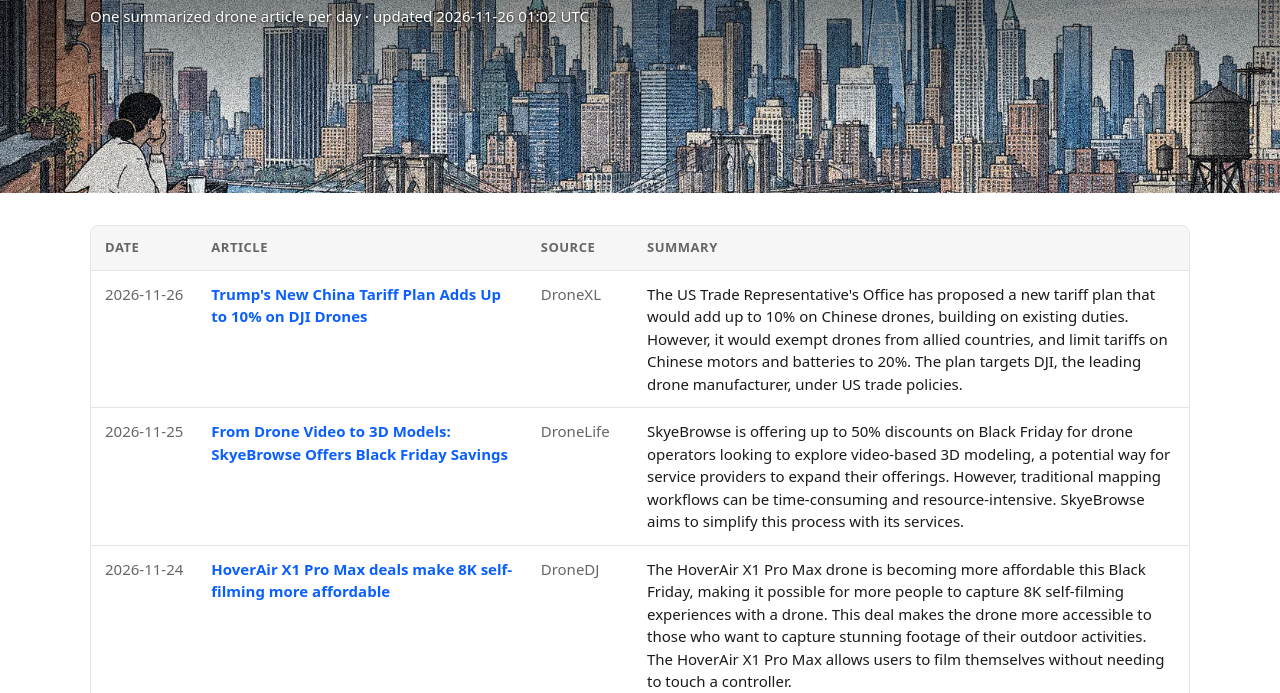
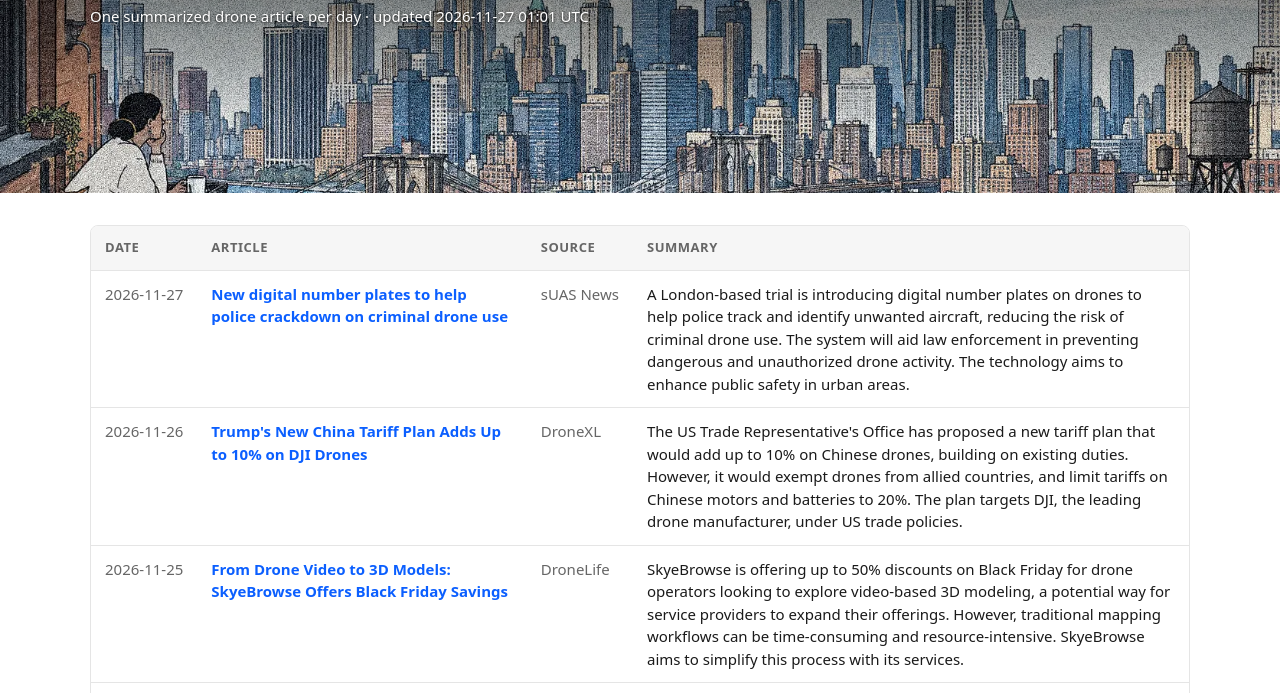
Before and after one commit to rayozma/drone-newsletter, a plain HTML site: page index.html in a window 1280 px wide. Shown: the part 87-780 px from the top of the page. Drawn offline with Linux system fonts and the light colour scheme.

Commit message:
Daily drone news update

```diff
--- a/drone_news_log.csv
+++ b/drone_news_log.csv
@@ -64,3 +64,4 @@ Date,Title,Summary,Link
 2026-11-24,HoverAir X1 Pro Max deals make 8K self-filming more affordable,"The HoverAir X1 Pro Max drone is becoming more affordable this Black Friday, making it possible for more people to capture 8K self-filming experiences with a drone. This deal makes the drone more accessible to those who want to capture stunning footage of their outdoor activities. The HoverAir X1 Pro Max allows users to film themselves without needing to touch a controller.",https://dronedj.com/2026/11/23/hoverair-drone-discount-black-friday/
 2026-11-25,From Drone Video to 3D Models: SkyeBrowse Offers Black Friday Savings,"SkyeBrowse is offering up to 50% discounts on Black Friday for drone operators looking to explore video-based 3D modeling, a potential way for service providers to expand their offerings. However, traditional mapping workflows can be time-consuming and resource-intensive. SkyeBrowse aims to simplify this process with its services.",https://dronelife.com/2026/11/24/skyebrowse-black-friday-sale-drone-3d-modeling/
 2026-11-26,Trump's New China Tariff Plan Adds Up to 10% on DJI Drones,"The US Trade Representative's Office has proposed a new tariff plan that would add up to 10% on Chinese drones, building on existing duties. However, it would exempt drones from allied countries, and limit tariffs on Chinese motors and batteries to 20%. The plan targets DJI, the leading drone manufacturer, under US trade policies.",https://dronexl.co/2026/11/25/trump-china-tariffs-dji-drones-batteries-motors-section-301/
+2026-11-27,New digital number plates to help police crackdown on criminal drone use,"A London-based trial is introducing digital number plates on drones to help police track and identify unwanted aircraft, reducing the risk of criminal drone use. The system will aid law enforcement in preventing dangerous and unauthorized drone activity. The technology aims to enhance public safety in urban areas.",https://www.suasnews.com/2026/11/new-digital-number-plates-to-help-police-crackdown-on-criminal-drone-use/
--- a/index.html
+++ b/index.html
@@ -50,10 +50,11 @@ td.sum{grid-column:1/-1;grid-row:3}
 </style></head><body>
 <header class="banner">
 <img src="images/banner.webp" alt="Illustrated city skyline with drones flying over a river">
-<div class="banner-text"><h1>Daily Drone News</h1><p>One summarized drone article per day &middot; updated 2026-11-26 01:02 UTC</p></div>
+<div class="banner-text"><h1>Daily Drone News</h1><p>One summarized drone article per day &middot; updated 2026-11-27 01:01 UTC</p></div>
 </header>
 <main>
 <div class="wrap"><table><thead><tr><th>Date</th><th>Article</th><th>Source</th><th>Summary</th></tr></thead><tbody>
+<tr><td class="d date">2026-11-27</td><td class="title"><a href="https://www.suasnews.com/2026/11/new-digital-number-plates-to-help-police-crackdown-on-criminal-drone-use/" target="_blank" rel="noopener">New digital number plates to help police crackdown on criminal drone use</a></td><td class="d src">sUAS News</td><td class="sum">A London-based trial is introducing digital number plates on drones to help police track and identify unwanted aircraft, reducing the risk of criminal drone use. The system will aid law enforcement in preventing dangerous and unauthorized drone activity. The technology aims to enhance public safety in urban areas.</td></tr>
 <tr><td class="d date">2026-11-26</td><td class="title"><a href="https://dronexl.co/2026/11/25/trump-china-tariffs-dji-drones-batteries-motors-section-301/" target="_blank" rel="noopener">Trump&#x27;s New China Tariff Plan Adds Up to 10% on DJI Drones</a></td><td class="d src">DroneXL</td><td class="sum">The US Trade Representative&#x27;s Office has proposed a new tariff plan that would add up to 10% on Chinese drones, building on existing duties. However, it would exempt drones from allied countries, and limit tariffs on Chinese motors and batteries to 20%. The plan targets DJI, the leading drone manufacturer, under US trade policies.</td></tr>
 <tr><td class="d date">2026-11-25</td><td class="title"><a href="https://dronelife.com/2026/11/24/skyebrowse-black-friday-sale-drone-3d-modeling/" target="_blank" rel="noopener">From Drone Video to 3D Models: SkyeBrowse Offers Black Friday Savings</a></td><td class="d src">DroneLife</td><td class="sum">SkyeBrowse is offering up to 50% discounts on Black Friday for drone operators looking to explore video-based 3D modeling, a potential way for service providers to expand their offerings. However, traditional mapping workflows can be time-consuming and resource-intensive. SkyeBrowse aims to simplify this process with its services.</td></tr>
 <tr><td class="d date">2026-11-24</td><td class="title"><a href="https://dronedj.com/2026/11/23/hoverair-drone-discount-black-friday/" target="_blank" rel="noopener">HoverAir X1 Pro Max deals make 8K self-filming more affordable</a></td><td class="d src">DroneDJ</td><td class="sum">The HoverAir X1 Pro Max drone is becoming more affordable this Black Friday, making it possible for more people to capture 8K self-filming experiences with a drone. This deal makes the drone more accessible to those who want to capture stunning footage of their outdoor activities. The HoverAir X1 Pro Max allows users to film themselves without needing to touch a controller.</td></tr>
--- a/sent_history.json
+++ b/sent_history.json
@@ -69,5 +69,6 @@
 "https://www.suasnews.com/2026/11/event-38-unmanned-systems-and-parallax-advanced-research-collaborate-to-integrate-vigilant-spirit-ground-control-station-with-e455-vtol-uas/",
 "https://www.suasnews.com/2026/11/inzpire-provides-integral-support-to-the-most-complex-cobra-warrior-exercise-to-date/",
 "https://www.suasnews.com/2026/11/kraus-hamdani-aerospaces-k1000ule-selected-for-major-u-s-army-program-of-record/",
+"https://www.suasnews.com/2026/11/new-digital-number-plates-to-help-police-crackdown-on-criminal-drone-use/",
 "https://www.suasnews.com/2026/11/the-hidden-cost-of-a-drone-enquiry/"
 ]
```
